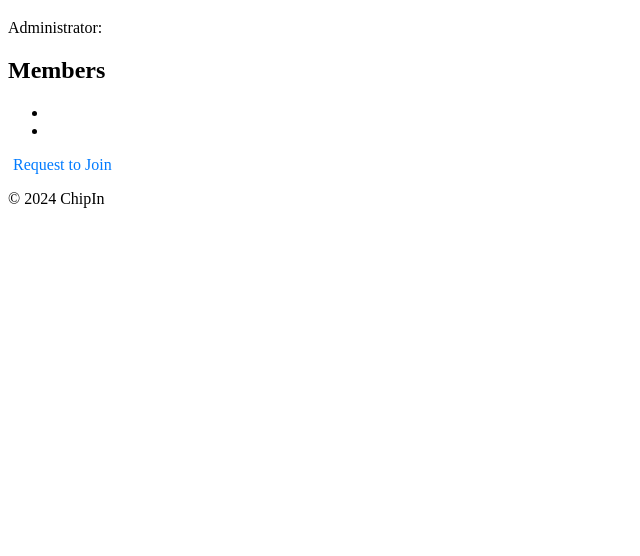
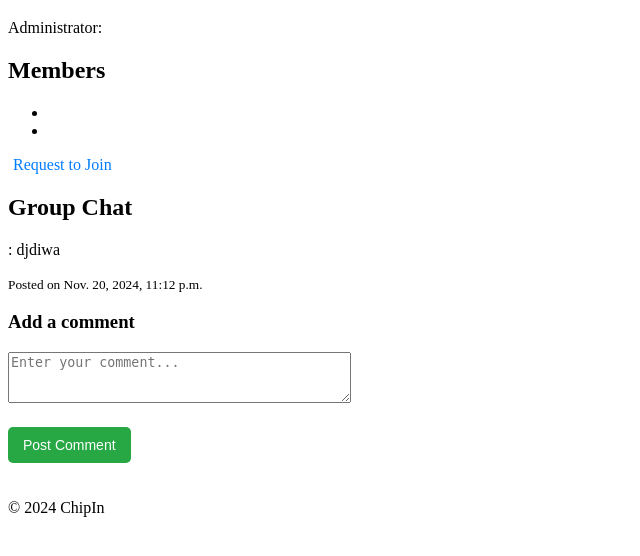
Before and after one commit to fetalalcoholsyndrome23/ssa_project1, a Django app: page /chipin/group/2/ in a window 1280 px wide. Shown: the part 195-751 px from the top of the page, without its empty margins (0-640 px from the left). Run offline with Django 5.2, Linux system fonts and the light colour scheme; a user stored in the database is signed in; data comes from the database, SQL or seed files in the repository; both versions use the stored data as it was after the commit.

Commit message:
Chat Creation

```diff
--- a/chipin/forms.py
+++ b/chipin/forms.py
@@ -1,5 +1,21 @@
 from django import forms
 from .models import Group
+from .models import Comment
+
+class CommentForm(forms.ModelForm):
+    class Meta:
+        model = Comment
+        fields = ['content']
+        widgets = {
+            'content': forms.Textarea(attrs={'rows': 3, 'placeholder': 'Enter your comment...'})
+        }
+
+    # Clean the content to sanitise input
+    def clean_content(self):
+        content = self.cleaned_data.get('content')
+        if "<script>" in content.lower():  # Prevent XSS by checking for script tags
+            raise forms.ValidationError("Invalid content.")
+        return content
 
 class GroupCreationForm(forms.ModelForm):
     class Meta:
--- a/chipin/models.py
+++ b/chipin/models.py
@@ -16,3 +16,13 @@
     is_approved = models.BooleanField(default=False)
     votes = models.ManyToManyField(User, related_name='votes', blank=True)  # Tracks users who voted
     created_at = models.DateTimeField(auto_now_add=True)
+
+class Comment(models.Model):
+    user = models.ForeignKey(User, on_delete=models.CASCADE)  # User who posted the comment
+    group = models.ForeignKey(Group, related_name='comments', on_delete=models.CASCADE)  # Group associated with the comment
+    content = models.TextField()  # The comment content
+    created_at = models.DateTimeField(auto_now_add=True)  # Timestamp when the comment was posted
+    updated_at = models.DateTimeField(auto_now=True)  # Timestamp for the latest update
+
+    def __str__(self):
+        return f"{self.user.username}: {self.content[:20]}..."  # Show only first 20 chars for preview
--- a/chipin/templates/chipin/group_detail.html
+++ b/chipin/templates/chipin/group_detail.html
@@ -20,6 +20,35 @@
     {% if request.user not in group.members.all %}
         <a href="{% url 'chipin:request_to_join_group' group.id %}">Request to Join</a>
     {% endif %}
+    <h2>Group Chat</h2>
+
+    <!-- Display existing comments -->
+    <div class="comments-section">
+        {% for comment in comments %}
+            <div class="comment">
+                <p><strong>{{ comment.user.profile.nickname }}</strong>: {{ comment.content }}</p>
+                <small>Posted on {{ comment.created_at }}</small>
+                <!-- Allow the comment owner or admin to edit or delete -->
+                {% if comment.user == request.user or request.user == group.admin %}
+                    <a href="{% url 'chipin:edit_comment' group.id comment.id %}">Edit</a>
+                    <a href="{% url 'chipin:delete_comment' comment.id %}" onclick="return confirm('Are you sure?')">Delete</a>
+                {% endif %}
+            </div>
+        {% empty %}
+            <p>No comments yet. Be the first to comment!</p>
+        {% endfor %}
+    </div>
+
+    <!-- Comment form (used for both new comments and editing existing comments) -->
+    <h3>{% if comment_to_edit %}Edit Comment{% else %}Add a comment{% endif %}</h3>
+    <form method="POST">
+        {% csrf_token %}
+        <div class="form-group">
+            {{ form.content.errors }}
+            {{ form.content }}
+        </div>
+        <button type="submit">{% if comment_to_edit %}Save Comment{% else %}Post Comment{% endif %}</button>
+    </form>
 
     <!-- Only list Join Requests for groups of which the current user is a member. -->
     {% if request.user in group.members.all %}
--- a/chipin/urls.py
+++ b/chipin/urls.py
@@ -1,14 +1,18 @@
 from django.urls import path
 from . import views
+
 urlpatterns = [
    path("", views.home, name="home"),
    path('create_group/', views.create_group, name='create_group'),
    path('group/<int:group_id>/', views.group_detail, name='group_detail'),
    path('group/<int:group_id>/invite/', views.invite_users, name='invite_users'),
-   path('group/<int:group_id>/accept/', views.accept_invite, name='accept_invite'),
    path('group/<int:group_id>/delete/', views.delete_group, name='delete_group'),
+   path('accept-invite/<int:group_id>/', views.accept_invite, name='accept_invite'),
    path('delete-join-request/<int:request_id>/', views.delete_join_request, name='delete_join_request'),
    path('group/<int:group_id>/request-to-join/', views.request_to_join_group, name='request_to_join_group'),
    path('group/<int:group_id>/leave/', views.leave_group, name='leave_group'),
    path('group/<int:group_id>/request/<int:request_id>/vote/<str:vote>/', views.vote_on_join_request, name='vote_on_join_request'),
+   path('group/<int:group_id>/edit/<int:edit_comment_id>/', views.group_detail, name='edit_comment'),
+   path('comment/<int:comment_id>/edit/', views.edit_comment, name='edit_comment'),
+   path('comment/<int:comment_id>/delete/', views.delete_comment, name='delete_comment'),
 ]
--- a/chipin/views.py
+++ b/chipin/views.py
@@ -13,6 +13,29 @@
 import logging
 from django.shortcuts import render
 from .models import Group
+from .models import Group, Comment
+from .forms import CommentForm
+
+@login_required
+def edit_comment(request, comment_id):
+    comment = get_object_or_404(Comment, id=comment_id)
+    if comment.user != request.user:  # Ensure only the comment author can edit
+        return redirect('chipin:group_detail', group_id=comment.group.id)
+    if request.method == 'POST':
+        form = CommentForm(request.POST, instance=comment)
+        if form.is_valid():
+            form.save()
+            return redirect('chipin:group_detail', group_id=comment.group.id)
+    else:
+        form = CommentForm(instance=comment)
+    return render(request, 'chipin/edit_comment.html', {'form': form, 'comment': comment})
+
+@login_required
+def delete_comment(request, comment_id):
+    comment = get_object_or_404(Comment, id=comment_id)
+    if comment.user == request.user or request.user == comment.group.admin:  # Allow author or group admin to delete
+        comment.delete()
+    return redirect('chipin:group_detail', group_id=comment.group.id)
 
 # Set up logger
 logger = logging.getLogger(__name__)
@@ -35,8 +58,18 @@
 
 @login_required
 def home(request):
-    pending_invitations = Group.objects.filter(invited_users__email=request.user.email)
-    return render(request, "chipin/home.html", {'pending_invitations': pending_invitations})
+    user = request.user
+    pending_invitations = user.pending_invitations.all() # Get pending group invitations for the current user
+    user_groups = user.group_memberships.all()  # Get groups the user is a member of
+    user_join_requests = GroupJoinRequest.objects.filter(user=user)  # Get join requests sent by the user
+    available_groups = Group.objects.exclude(members=user).exclude(join_requests__user=user) # Get groups the user is not a member of and the user has not requested to join
+    context = {
+        'pending_invitations': pending_invitations,
+        'user_groups': user_groups,
+        'user_join_requests': user_join_requests,
+        'available_groups': available_groups
+    }
+    return render(request, 'chipin/home.html', context)
 
 @login_required
 def create_group(request):
@@ -51,9 +84,34 @@
     return render(request, 'chipin/create_group.html', {'form': form})
 
 @login_required
-def group_detail(request, group_id):
+def group_detail(request, group_id, edit_comment_id=None):
     group = get_object_or_404(Group, id=group_id)
-    return render(request, 'chipin/group_detail.html', {'group': group})
+    comments = group.comments.all().order_by('-created_at')  # Fetch all comments for the group
+    if edit_comment_id: # Fetch the comment to edit, if edit_comment_id is provided
+        comment_to_edit = get_object_or_404(Comment, id=edit_comment_id)
+        if comment_to_edit.user != request.user:
+            return redirect('chipin:group_detail', group_id=group.id)
+    else:
+        comment_to_edit = None
+    if request.method == 'POST':
+        if comment_to_edit: # Editing an existing comment
+            form = CommentForm(request.POST, instance=comment_to_edit)
+        else: # Adding a new comment
+            form = CommentForm(request.POST)
+        if form.is_valid():
+            comment = form.save(commit=False)
+            comment.user = request.user
+            comment.group = group
+            comment.save()
+            return redirect('chipin:group_detail', group_id=group.id)
+    else:
+        form = CommentForm(instance=comment_to_edit) if comment_to_edit else CommentForm()
+    return render(request, 'chipin/group_detail.html', {
+        'group': group,
+        'comments': comments,
+        'form': form,
+        'comment_to_edit': comment_to_edit,
+    })
 
 @login_required
 def delete_group(request, group_id):
```
Also changed, not shown: chipin/migrations/0004_comment.py (added), db.sqlite3, 1 other file.
